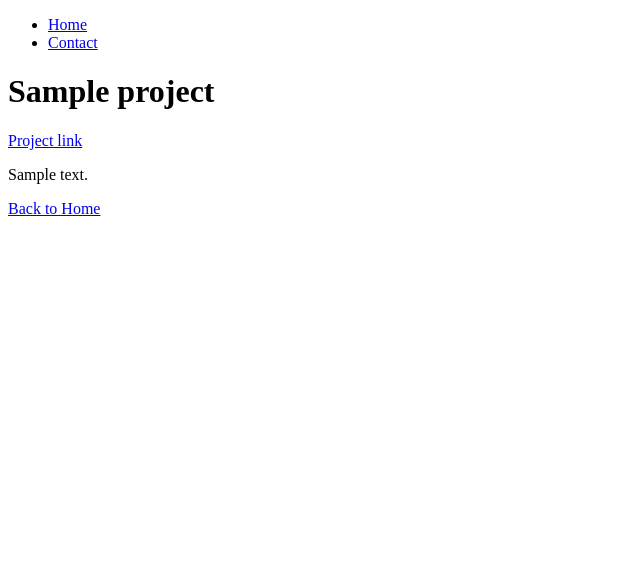
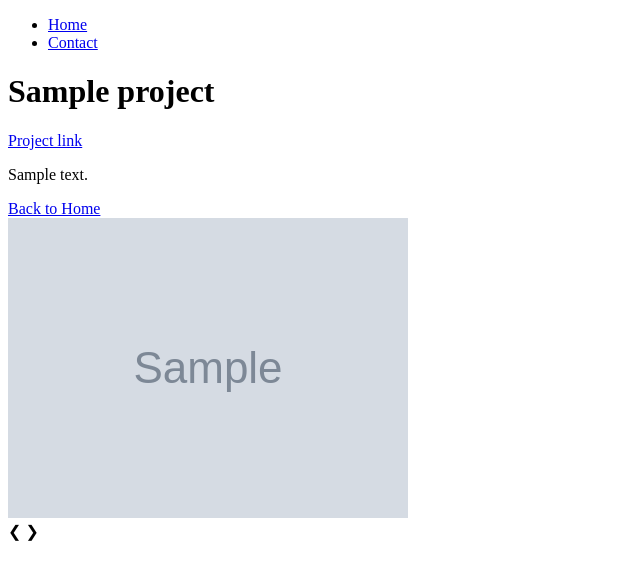
Before and after one commit to vikdts/psychic-journey, a Django app: page /project/1/ in a window 1280 px wide. Shown: the top 580 px of the page, without its empty margins (0-640 px from the left). Run offline with Django 4.2, Linux system fonts and the light colour scheme; tables that the repository leaves empty hold one stand-in row (values such as "Sample post"); grey boxes marked "Sample" are stand-in pictures.

Commit message:
add project image carousel

```diff
--- a/main/templates/project.html
+++ b/main/templates/project.html
@@ -17,6 +17,17 @@
       <p>{{project.description}}</p>
       <a href="{% url 'home' %}">Back to Home</a>
     </div>
+    <div class="carousel">
+      <div class"carousel-images">
+        {% for image in project.images.all %}
+        <div class="carousel-item">
+          <img src="{{image.image.url}}" alt="Project image" />
+        </div>
+        {% endfor %}
+      </div>
+      <a class="corousel-control prev" onclick="moveSlide(-1)">&#10094;</a>
+      <a class="corousel-control next" onclick="moveSlide( 1)">&#10095;</a>
+    </div>
   </div>
 {% endblock %}
 
```
